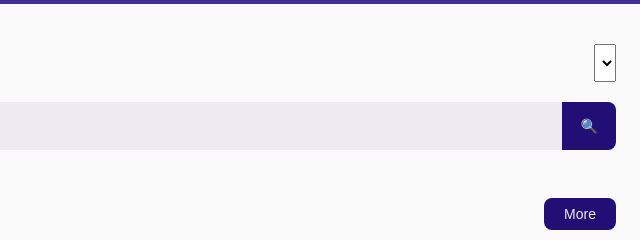
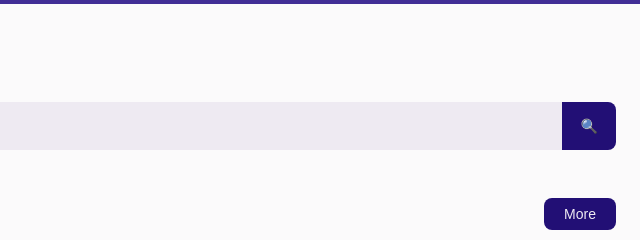
Before and after one commit to lopezolidev/movies-app-API-REST-consupmtion, a website: page src/index.html in a window 1280 px wide. Shown: the top 240 px of the page, 640-1280 px from the left. Drawn offline with nearby package versions, Linux system fonts and the light colour scheme.

Commit message:
[PUT] hiding language selection

```diff
--- a/src/index.html
+++ b/src/index.html
@@ -15,7 +15,7 @@
         <span class="header-arrow inactive">&lt;</span>
         <div class="title-container">
             <h1 class="header-title">PlatziMovies</h1>
-            <select name="LANG" id="lang-opt"></select>
+            <!-- <select name="LANG" id="lang-opt"></select> -->
         </div>
         <h1 class="header-title header-title--categoryView inactive">Action</h1>
         <form id="searchForm" class="header-searchForm">
```
